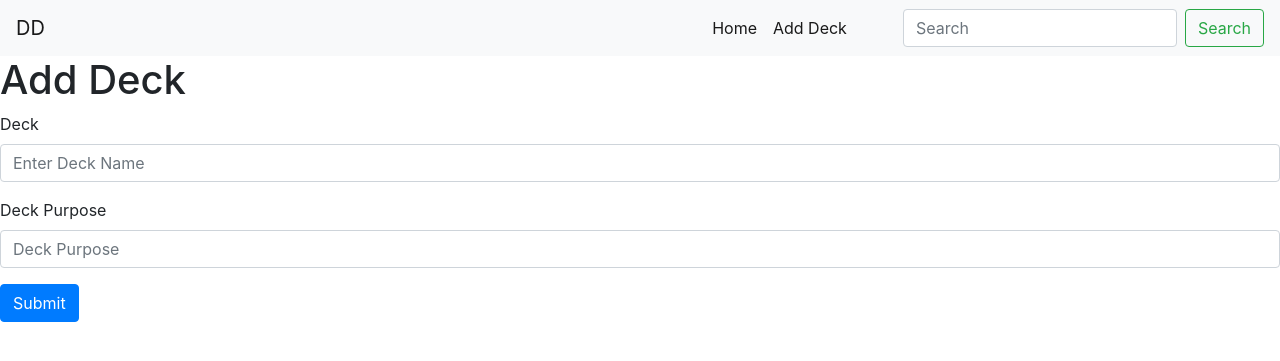
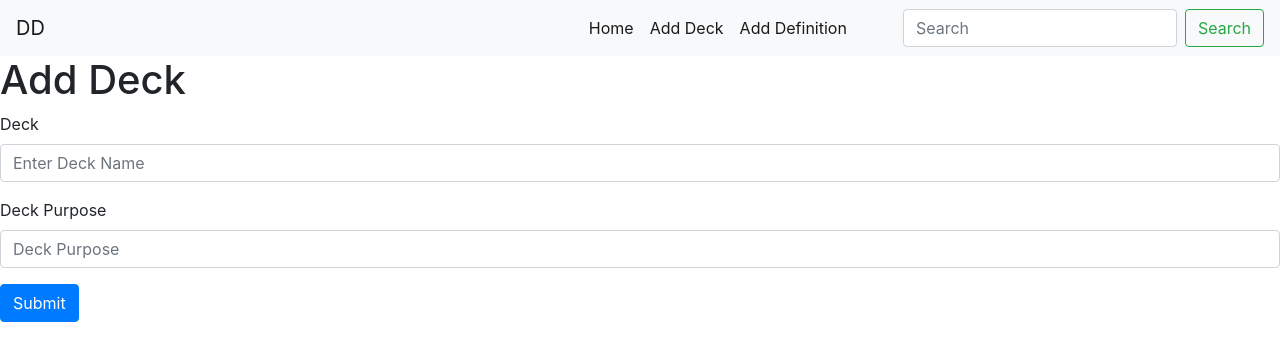
Before and after one commit to Code-Institute-Submissions/jargon-dictionary, a Flask app: page /add_deck in a window 1280 px wide. Shown: the top 361 px of the page. Run offline with Flask 2, Linux system fonts and the light colour scheme; some libraries are stand-ins or nearby versions.

Commit message:
Added navbar item to add definiton

```diff
--- a/templates/base.html
+++ b/templates/base.html
@@ -29,6 +29,9 @@
           <li class="nav-item active">
             <a class="nav-link" href="{{ url_for('add_deck')}}">Add Deck</a>
           </li>
+          <li class="nav-item active">
+            <a class="nav-link" href="{{ url_for('add_definition')}}">Add Definition</a>
+          </li>
         </ul>
         <form class="form-inline my-2 my-lg-0">
           <input class="form-control mr-sm-2" type="search" placeholder="Search" aria-label="Search">
```
